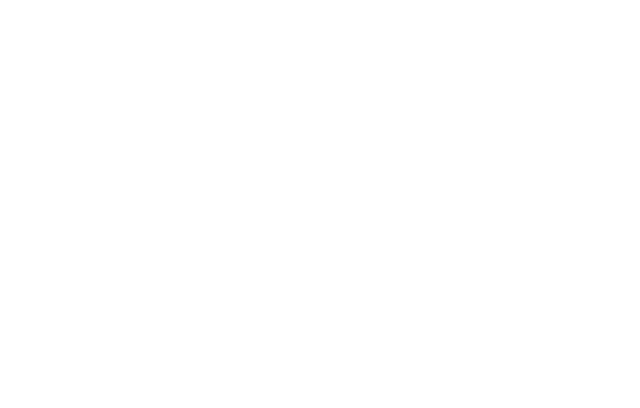
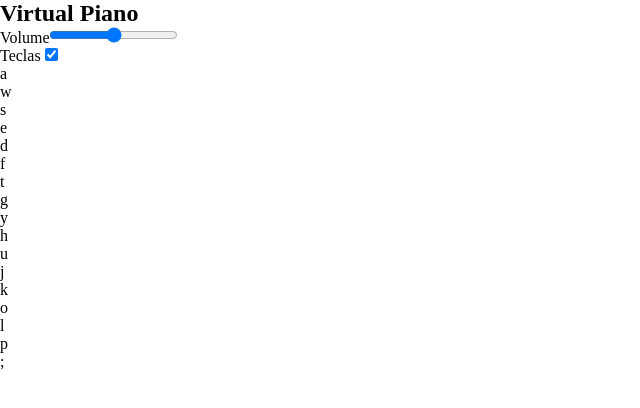
Before and after one commit to Lucas-LkTecc/projeto-simulador-piano, a plain HTML site: page index.html in a window 1280 px wide. Shown: the whole page, without its empty margins (0-640 px from the left). Drawn offline with Linux system fonts and the light colour scheme.

Commit message:
construindo base em html

```diff
--- a/index.html
+++ b/index.html
@@ -10,7 +10,39 @@
     <title>Piano Simulator</title>
 </head>
 <body>
-    <div class="container"></div>
+    <div class="container">
+        <header>
+            <h2>Virtual Piano</h2>
+            <div class="column volume-slider">
+                <span>Volume</span><input type="range">
+            </div>
+
+            <div class="column keys-check">
+                <span>Teclas</span> <input type="checkbox" checked>
+            </div>
+
+        </header>
+
+        <ul class="piano-keys">
+            <li class="key white"><span>a</span></li>
+            <li class="key black"><span>w</span></li>
+            <li class="key white"><span>s</span></li>
+            <li class="key black"><span>e</span></li>
+            <li class="key white"><span>d</span></li>
+            <li class="key black"><span>f</span></li>
+            <li class="key white"><span>t</span></li>
+            <li class="key black"><span>g</span></li>
+            <li class="key white"><span>y</span></li>
+            <li class="key black"><span>h</span></li>
+            <li class="key white"><span>u</span></li>
+            <li class="key black"><span>j</span></li>
+            <li class="key white"><span>k</span></li>
+            <li class="key black"><span>o</span></li>
+            <li class="key white"><span>l</span></li>
+            <li class="key black"><span>p</span></li>
+            <li class="key white"><span>;</span></li>
+        </ul>
+    </div>
 
 
 
```
